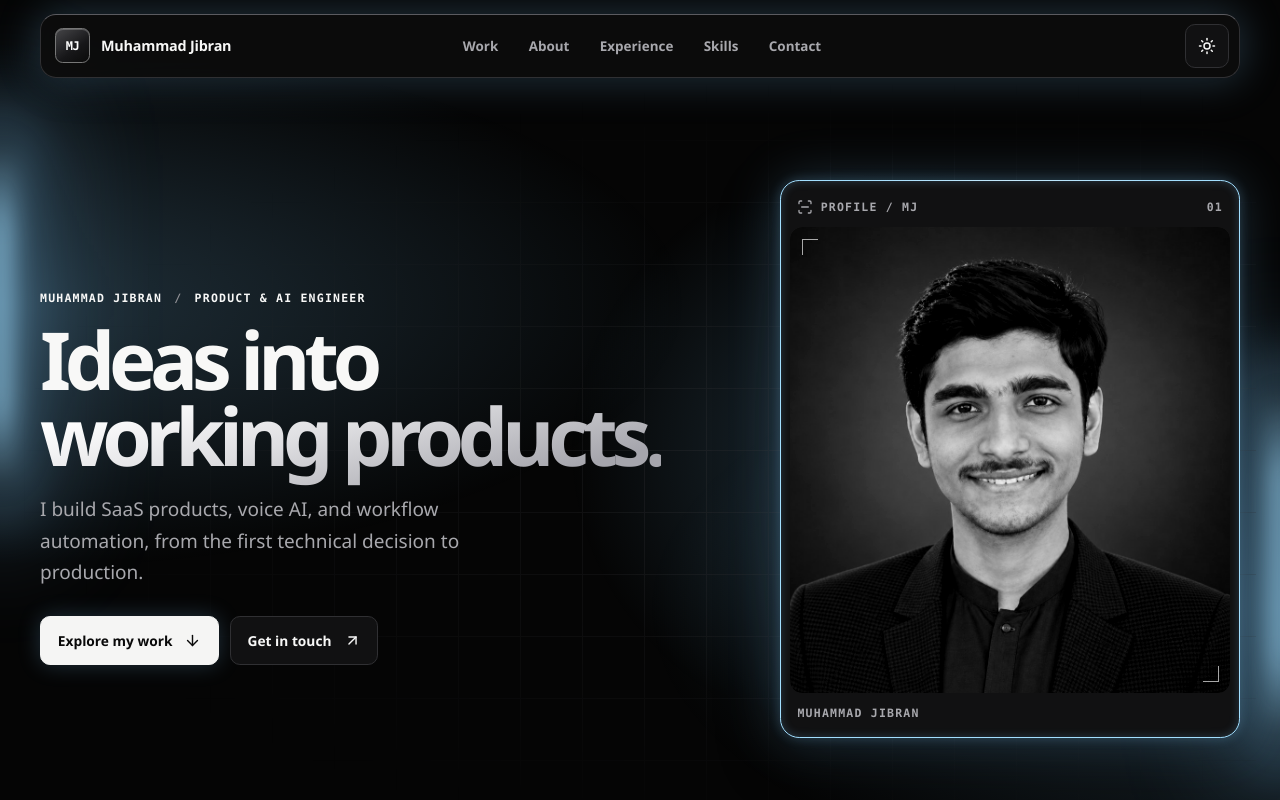
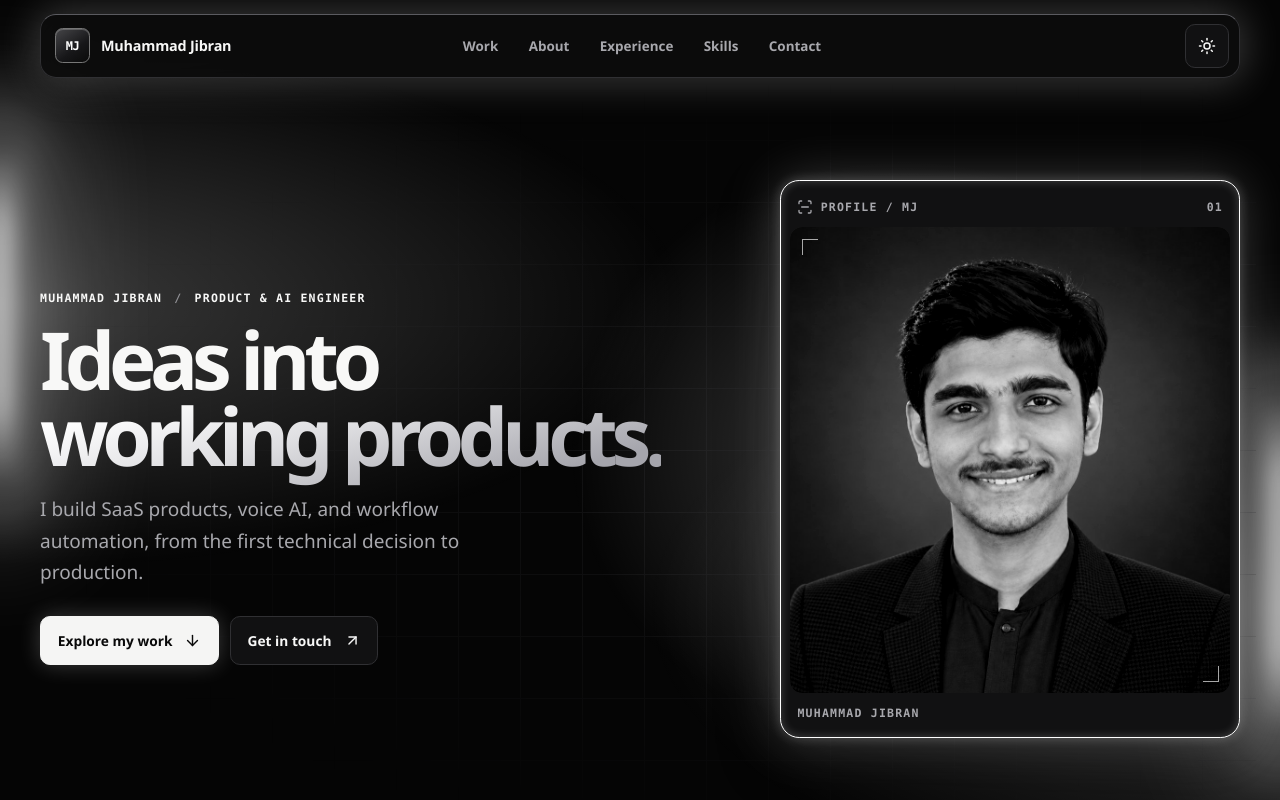
Before and after one commit to Jibrand/My-Portfolio, a Next.js app: page / in a window 1280 px wide. Shown: the top 800 px of the page. Built offline with nearby package versions, Linux system fonts and the light colour scheme; no server answers.

Commit message:
Switch portfolio neon lighting back to white

```diff
--- a/src/app/globals.css
+++ b/src/app/globals.css
@@ -1,8 +1,8 @@
 @import "tailwindcss";
 
 :root {
-  --neon: #a2dfff;
-  --neon-glow: rgb(130 207 255 / .22);
+  --neon: #ffffff;
+  --neon-glow: rgb(255 255 255 / .22);
   color-scheme: dark;
   --paper: #050505;
   --ink: #f8f8f7;
@@ -22,8 +22,8 @@
 }
 
 :root[data-theme="light"] {
-  --neon: #87c8ee;
-  --neon-glow: rgb(116 195 246 / .2);
+  --neon: #dadada;
+  --neon-glow: rgb(120 120 120 / .16);
   color-scheme: light;
   --paper: #f4f3f0;
   --ink: #101012;
```
